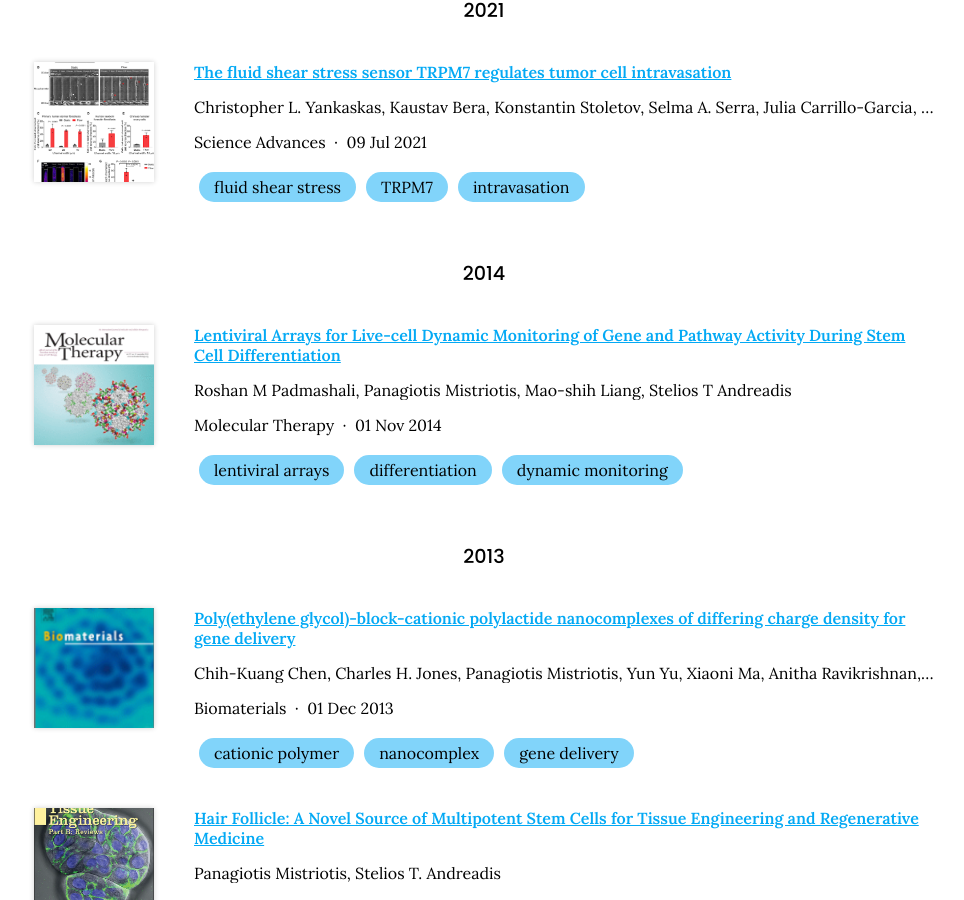
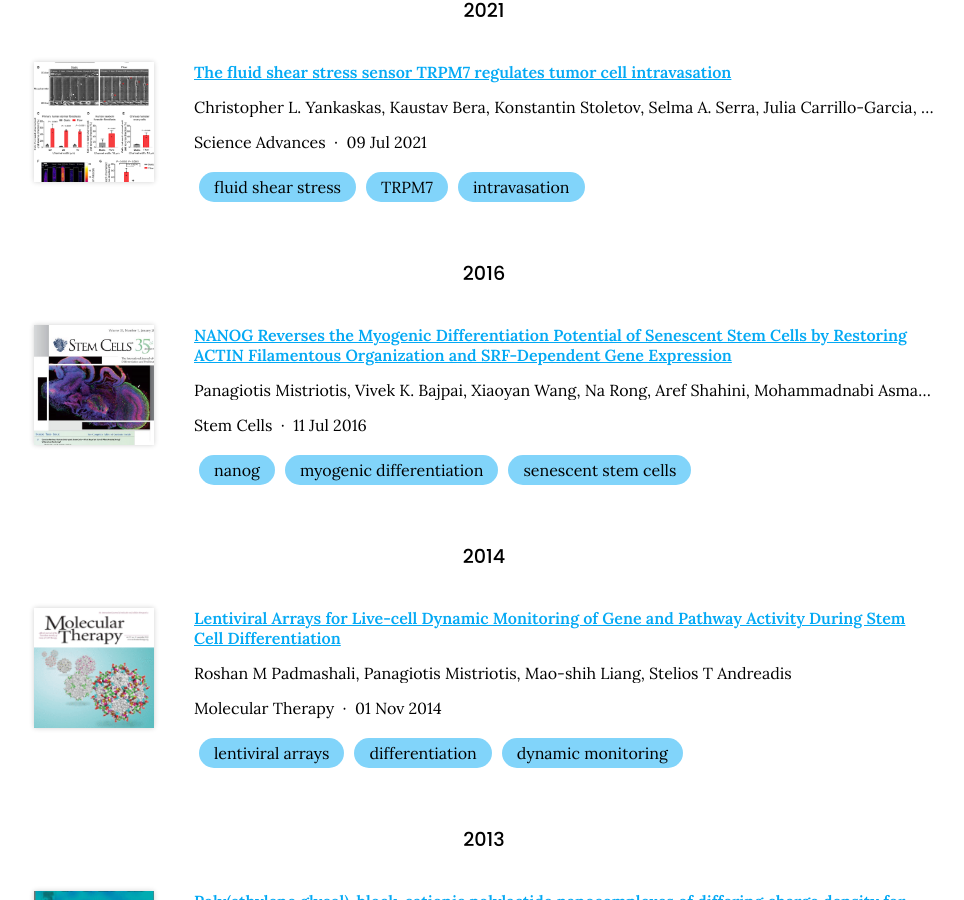
Before and after one commit to mistriotis-lab/mistriotis-lab.github.io, a Jekyll site: the page built from publications/index.md, in a window 1280 px wide and 900 px high, scrolled down 552 px. Shown: the whole window, without its empty margins (156-1120 px from the left). Built offline with Jekyll 4.4.1, drawn with Linux system fonts in a browser that asks for light colours; nearby versions of some CDN libraries.

Commit message:
Generate citations

```diff
--- a/_data/citations.yaml
+++ b/_data/citations.yaml
@@ -47,6 +47,30 @@
   - TRPM7
   - intravasation
   image: images/papers/the-fluid-shear-stress.jpeg
+- id: doi:10.1002/stem.2452
+  title: NANOG Reverses the Myogenic Differentiation Potential of Senescent Stem Cells
+    by Restoring ACTIN Filamentous Organization and SRF-Dependent Gene Expression
+  authors:
+  - Panagiotis Mistriotis
+  - Vivek K. Bajpai
+  - Xiaoyan Wang
+  - Na Rong
+  - Aref Shahini
+  - Mohammadnabi Asmani
+  - Mao-Shih Liang
+  - Jianmin Wang
+  - Pedro Lei
+  - Song Liu
+  - Ruogang Zhao
+  - Stelios T. Andreadis
+  publisher: Stem Cells
+  date: '2016-07-11'
+  link: https://doi.org/f9kpb4
+  image: images/papers/stem-cells-2017.png
+  tags:
+  - nanog
+  - myogenic differentiation
+  - senescent stem cells
 - id: doi:10.1038/mt.2014.103
   title: Lentiviral Arrays for Live-cell Dynamic Monitoring of Gene and Pathway Activity
     During Stem Cell Differentiation
```
